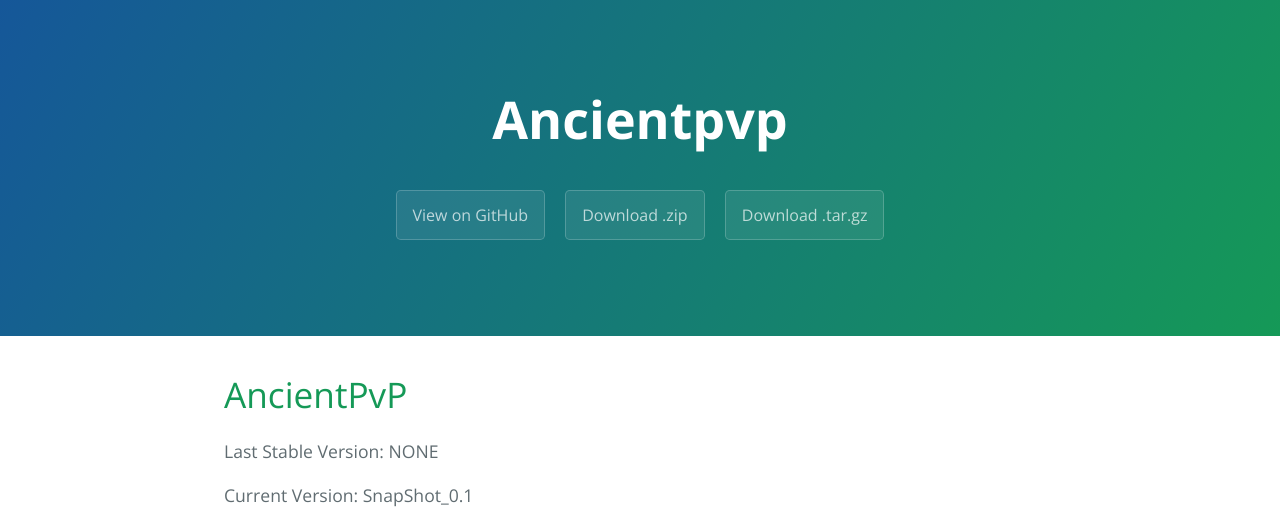
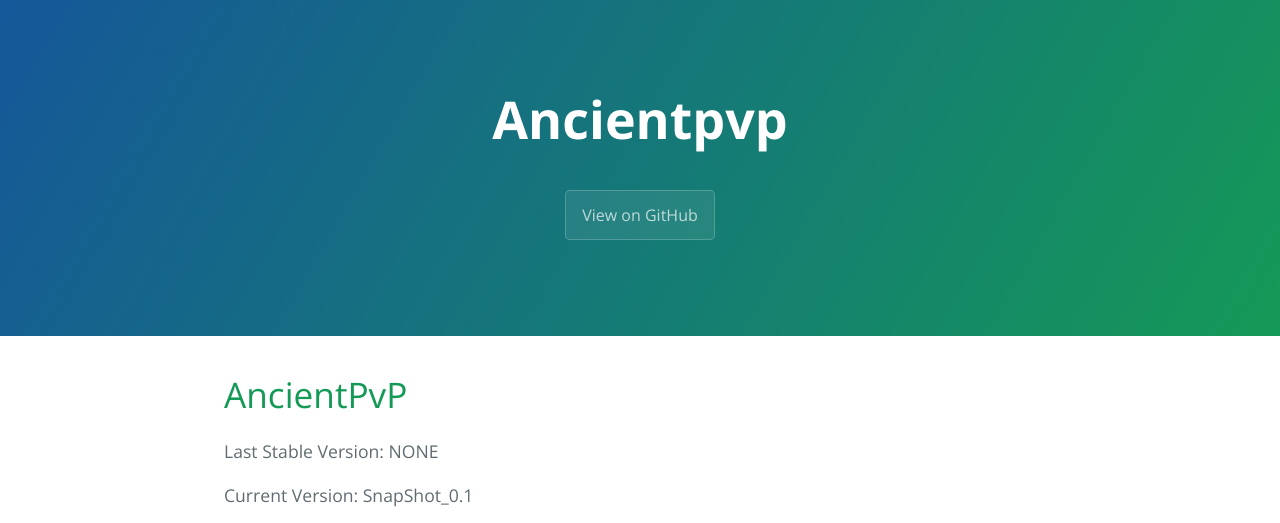
Before and after one commit to gitter-badger/AncientPvP, a plain HTML site: page index.html in a window 1280 px wide. Shown: the top 523 px of the page. Drawn offline with nearby package versions, Linux system fonts and the light colour scheme.

Commit message:
Delete Zip. Download Button

```diff
--- a/index.html
+++ b/index.html
@@ -14,8 +14,6 @@
       <h1 class="project-name">Ancientpvp</h1>
       <h2 class="project-tagline"></h2>
       <a href="https://github.com/Plusgames/AncientPvP" class="btn">View on GitHub</a>
-      <a href="https://github.com/Plusgames/AncientPvP/zipball/master" class="btn">Download .zip</a>
-      <a href="https://github.com/Plusgames/AncientPvP/tarball/master" class="btn">Download .tar.gz</a>
     </section>
 
     <section class="main-content">
```
